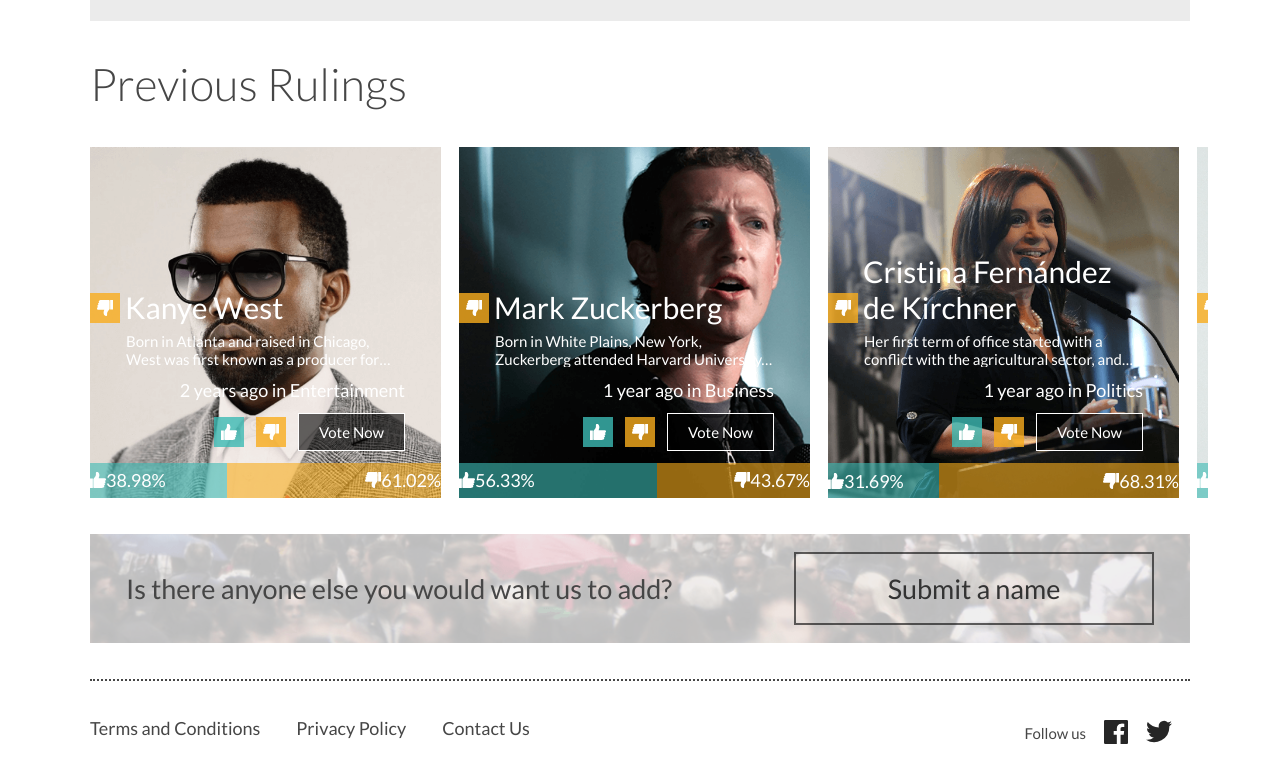
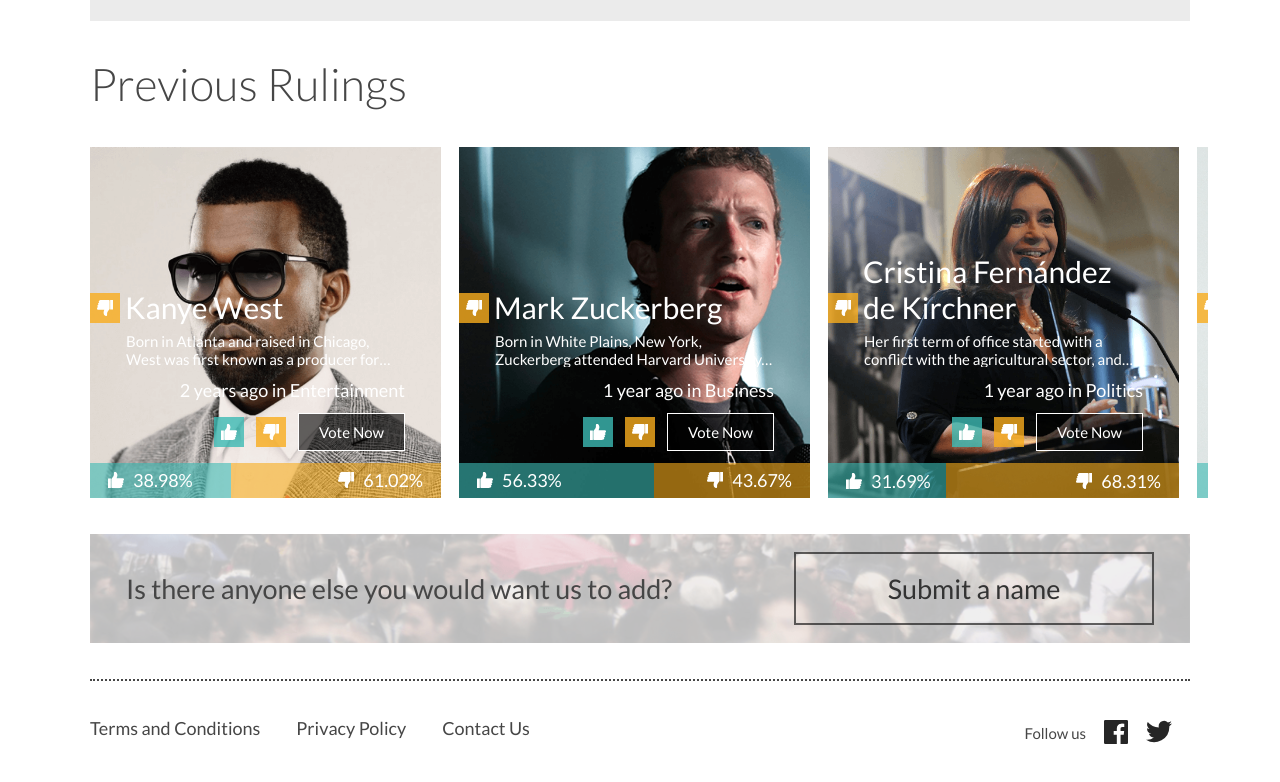
Before and after one commit to dannydj/rule-of-thumb, a React (Create React App) app: page / in a window 1280 px wide. Shown: the part 806-1588 px from the top of the page. Built offline with nearby package versions, Linux system fonts and the light colour scheme.

Commit message:
GaugeBar item component creation

```diff
--- a/src/components/Card/index.tsx
+++ b/src/components/Card/index.tsx
@@ -23,6 +23,20 @@
     )
   }
 
+  const GaugeBar = ({ percentage, color }: { percentage: number; color: 'green' | 'yellow' }): JSX.Element => {
+    const gauges: { [key: string]: { image: string; thumbType: string } } = {
+      green: { image: thumbsUp, thumbType: 'up' },
+      yellow: { image: thumbsDown, thumbType: 'down' }
+    }
+
+    return (
+      <div className={`white-text inner ${color}`} style={{ width: `${percentage}%` }}>
+        <img src={gauges[color].image} alt={`thumbs ${gauges[color].thumbType}`} className="thumb" />
+        <span>{round(percentage, 2)}%</span>
+      </div>
+    )
+  }
+
   return (
     <div className="content">
       <div className="image-wrapper">
@@ -39,14 +53,8 @@
           <VoteButton />
         </div>
         <div className="gauge-bar-container">
-          <div className="white-text inner green" style={{ width: `${positivePercentage}%` }}>
-            <img src={thumbsUp} alt="thumbs up" className="thumb" />
-            {round(positivePercentage, 2)}%
-          </div>
-          <div className="white-text inner yellow" style={{ width: `${negativePercentage}%` }}>
-            <img src={thumbsDown} alt="thumbs down" className="thumb" />
-            {round(negativePercentage, 2)}%
-          </div>
+          <GaugeBar color="green" percentage={positivePercentage} />
+          <GaugeBar color="yellow" percentage={negativePercentage} />
         </div>
       </div>
     </div>
--- a/src/components/Card/styles.css
+++ b/src/components/Card/styles.css
@@ -112,10 +112,17 @@
   background: rgba(60, 187, 180, 0.6);
   height: 100%;
   justify-content: flex-start;
+  padding-left: 1rem;
+}
+
+.gauge-bar-container span {
+  padding-left: 0.5rem;
+  font-size: 18px;
 }
 
 .gauge-bar-container .yellow {
   background: rgba(249, 173, 29, 0.6);
   height: 100%;
   justify-content: flex-end;
+  padding-right: 1rem;
 }
```
